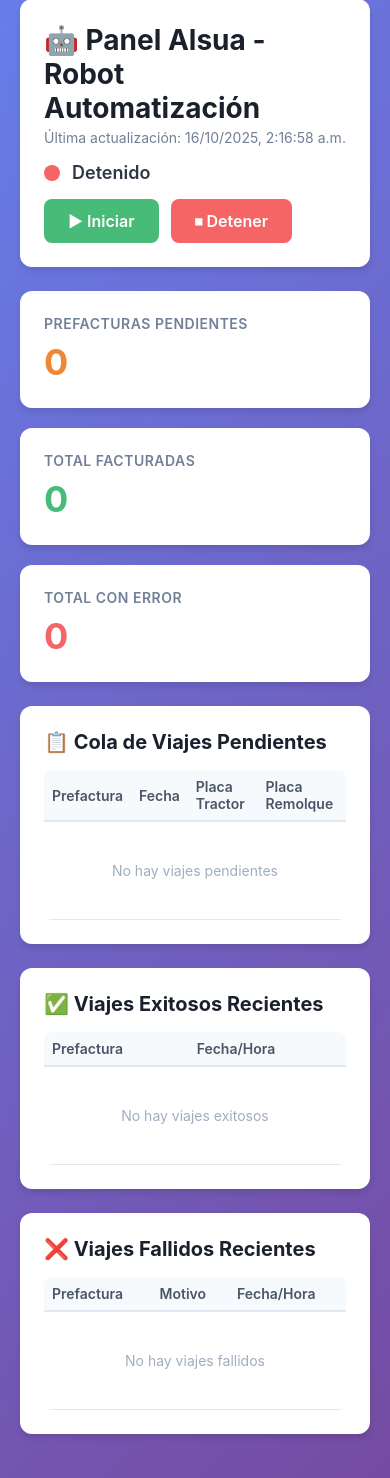
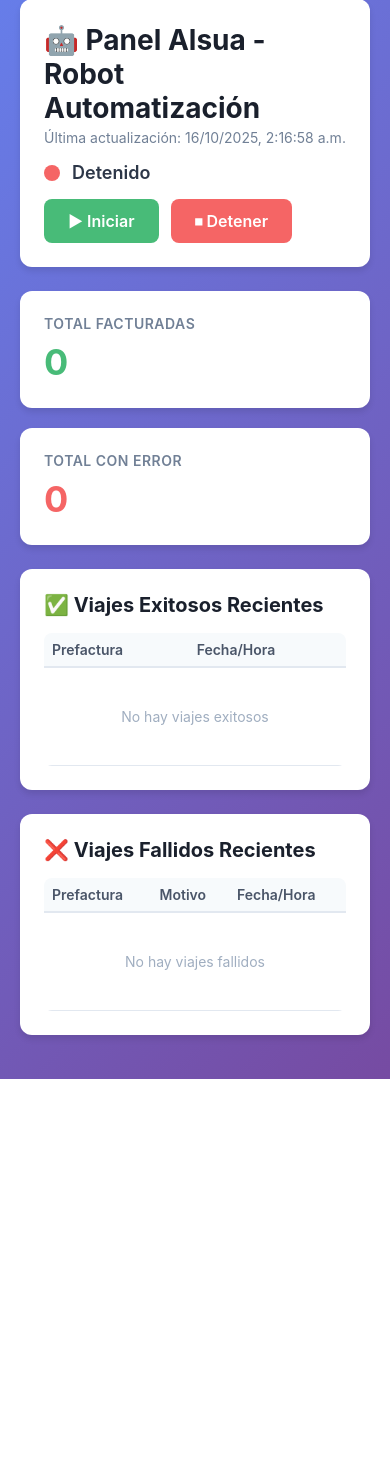
Before and after one commit to Ernesto-9/alsua-automation, a Flask app: page / in a window 390 px wide. Shown: the part 21-1499 px from the top of the page. After the commit the page ends 1100 px from the top, so only its background shows below. Run offline with Flask 3, Linux system fonts and the light colour scheme; data that the repository does not hold is empty.

Commit message:
Eliminar secciones de Cola y Pendientes del panel web
Removido:
- Tarjeta 'Prefacturas Pendientes' (nunca muestra datos)
- Tabla 'Cola de Viajes Pendientes' (viajes se procesan inmediatamente)
- Código JavaScript para actualizar estas secciones

Layout:
- Grid de estadísticas ahora muestra solo 2 tarjetas (Facturadas y Con Error)
- Centrado y con ancho máximo de 900px
- Responsive: 1 columna en móviles

Justificación:
- Viajes se procesan inmediatamente, cola siempre vacía
- Información redundante que confunde al usuario
- Panel más limpio y enfocado en datos útiles

```diff
--- a/templates/dashboard.html
+++ b/templates/dashboard.html
@@ -150,9 +150,12 @@
 
         .stats-grid {
             display: grid;
-            grid-template-columns: repeat(auto-fit, minmax(280px, 1fr));
+            grid-template-columns: repeat(2, 1fr);
             gap: 20px;
             margin-bottom: 24px;
+            max-width: 900px;
+            margin-left: auto;
+            margin-right: auto;
         }
 
         .stat-card {
@@ -266,6 +269,7 @@
 
             .stats-grid {
                 grid-template-columns: 1fr;
+                max-width: 100%;
             }
 
             table {
@@ -313,10 +317,6 @@
         </div>
 
         <div class="stats-grid">
-            <div class="stat-card pending">
-                <h3>Prefacturas Pendientes</h3>
-                <div class="stat-value" id="statPendientes">0</div>
-            </div>
             <div class="stat-card success">
                 <h3>Total Facturadas</h3>
                 <div class="stat-value" id="statExitosos">0</div>
@@ -324,25 +324,6 @@
             <div class="stat-card error">
                 <h3>Total con Error</h3>
                 <div class="stat-value" id="statFallidos">0</div>
-            </div>
-        </div>
-
-        <div class="table-container">
-            <h2>📋 Cola de Viajes Pendientes</h2>
-            <div class="table-wrapper">
-                <table id="tablaCola">
-                    <thead>
-                        <tr>
-                            <th>Prefactura</th>
-                            <th>Fecha</th>
-                            <th>Placa Tractor</th>
-                            <th>Placa Remolque</th>
-                        </tr>
-                    </thead>
-                    <tbody id="colaBody">
-                        <tr><td colspan="4" class="empty-state">No hay viajes pendientes</td></tr>
-                    </tbody>
-                </table>
             </div>
         </div>
 
@@ -427,24 +408,8 @@
                 }
 
                 // Actualizar estadísticas
-                document.getElementById('statPendientes').textContent = data.estadisticas.viajes_pendientes;
                 document.getElementById('statExitosos').textContent = data.estadisticas.viajes_exitosos;
                 document.getElementById('statFallidos').textContent = data.estadisticas.viajes_fallidos;
-
-                // Actualizar tabla de cola
-                const colaBody = document.getElementById('colaBody');
-                if (data.cola.viajes && data.cola.viajes.length > 0) {
-                    colaBody.innerHTML = data.cola.viajes.map(v => `
-                        <tr>
-                            <td>${v.prefactura || '--'}</td>
-                            <td>${v.fecha || '--'}</td>
-                            <td>${v.placa_tractor || '--'}</td>
-                            <td>${v.placa_remolque || '--'}</td>
-                        </tr>
-                    `).join('');
-                } else {
-                    colaBody.innerHTML = '<tr><td colspan="4" class="empty-state">No hay viajes pendientes</td></tr>';
-                }
 
                 // Actualizar tabla de exitosos
                 const exitososBody = document.getElementById('exitososBody');
```
